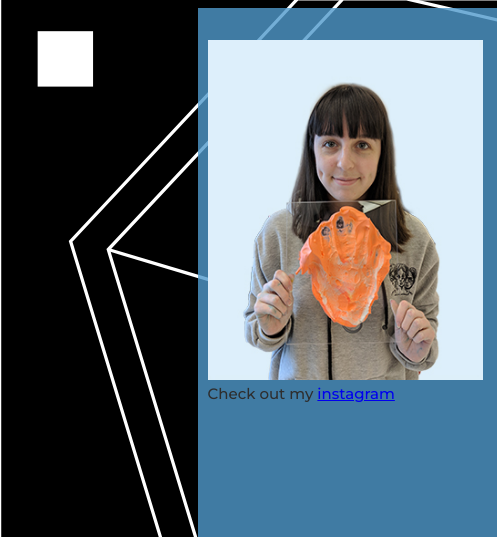
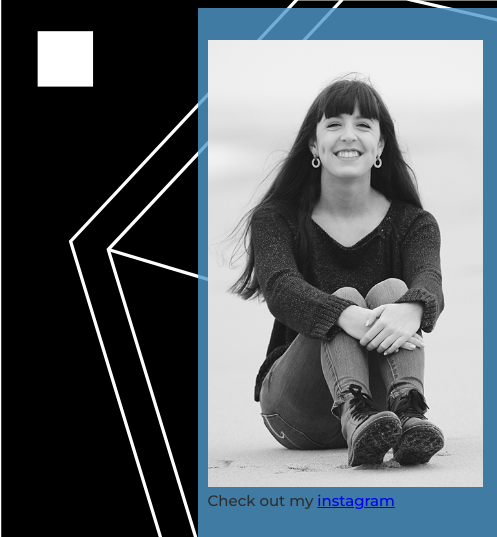
Before and after one commit to sarahholmess/sarahholmess.github.io, a plain HTML site: page index.html in a window 1280 px wide. Shown: the top 537 px of the page, 0-497 px from the left. Drawn offline with nearby package versions, Linux system fonts and the light colour scheme; grey boxes are pictures that could not be loaded.

Commit message:
Add files via upload

```diff
--- a/index.html
+++ b/index.html
@@ -26,7 +26,7 @@
 
         </div>
         <div class="image">
-            <img src="photos/iamten.jpg">
+            <img src="photos/me.jpg">
             Check out my <a href="https://www.instagram.com/sarah.holmes/">instagram</a>
         </div>
         <h1 class="pointer">
```
